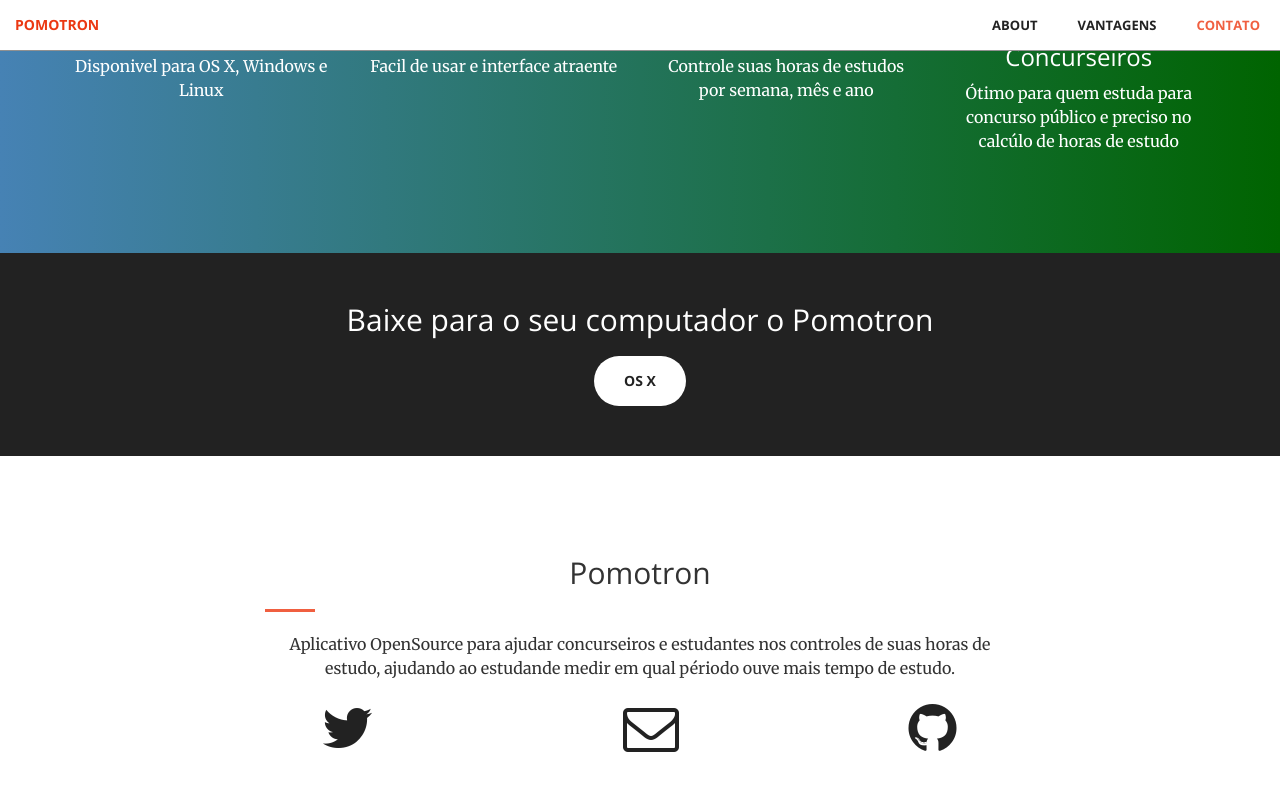
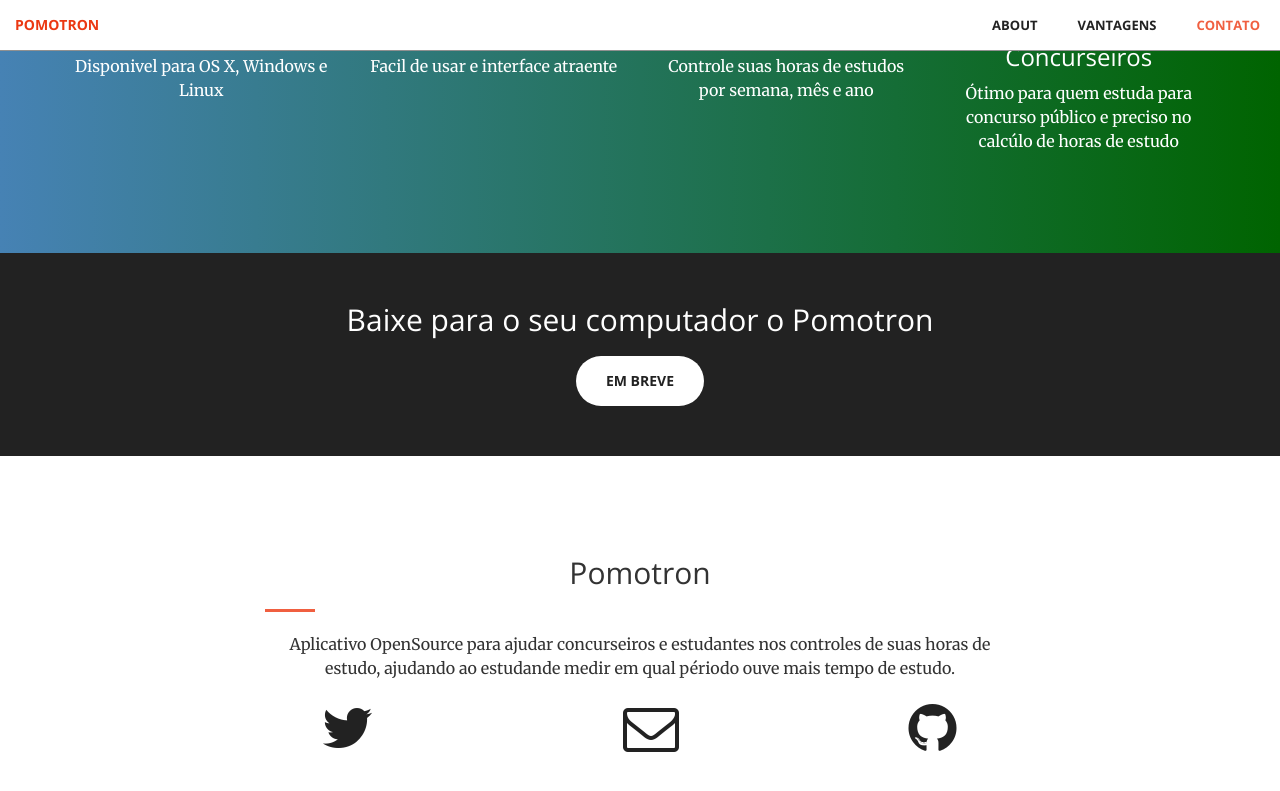
Before and after one commit to layss/pomotron, a Jekyll site: the page built from index.html, in a window 1280 px wide and 900 px high, scrolled down 1548 px. Shown: the top 791 px of the window. Built offline with Jekyll 4.4.1, drawn with Linux system fonts in a browser that asks for light colours; nearby versions of some CDN libraries.

Commit message:
Adicionado Botão de Em Breve

```diff
--- a/_includes/aside.html
+++ b/_includes/aside.html
@@ -2,7 +2,7 @@
       <div class="container text-center">
           <div class="call-to-action">
               <h2>Baixe para o seu computador o Pomotron</h2>
-              <a href="#" class="btn btn-default btn-xl wow tada">OS X</a>
+              <a href="#" class="btn btn-default btn-xl wow tada">Em Breve</a>
           </div>
       </div>
   </aside>
```
